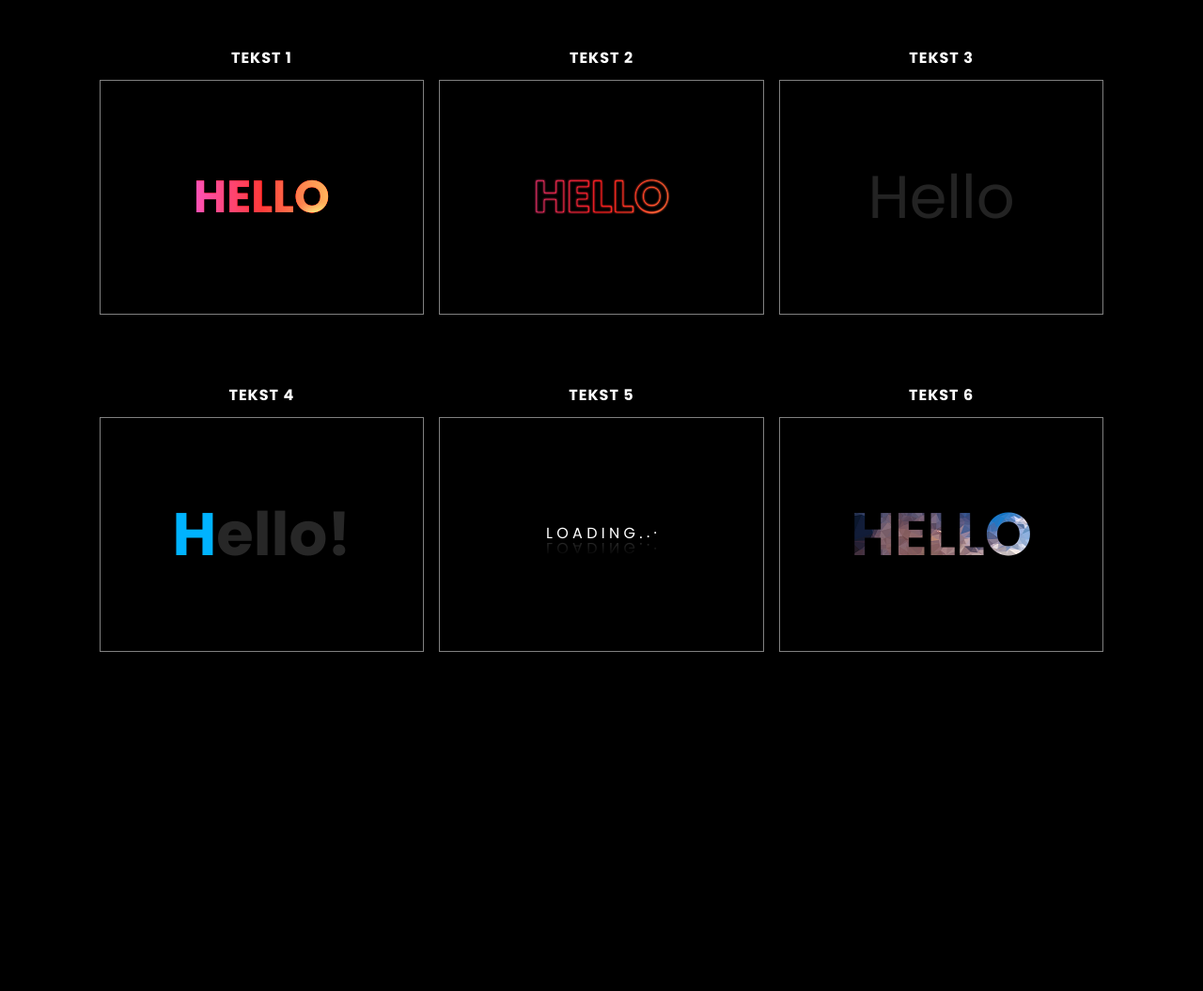
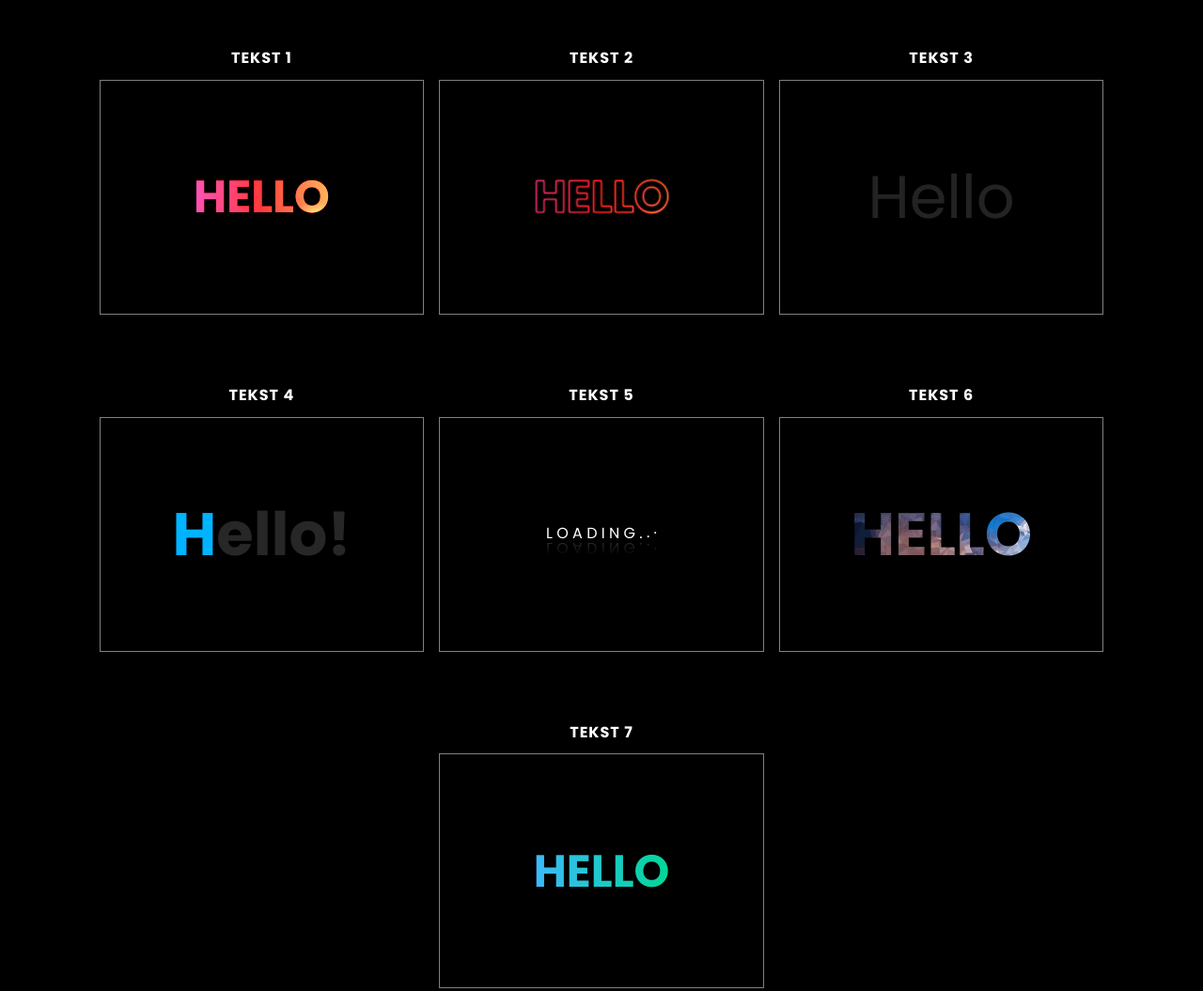
Before and after one commit to usigna/codebook, a plain HTML site: page pages/codes/text.html in a window 1280 px wide. Shown: the part 120-1175 px from the top of the page at 94% size. Before the commit the page ends 846 px from the top, so only its background shows below. Drawn offline with nearby package versions, Linux system fonts and the light colour scheme.

Commit message:
Add gradient text

```diff
--- a/css/text.css
+++ b/css/text.css
@@ -85,7 +85,7 @@
 }
 
 /* tekst 3 */
-.text-3__span {
+.text-3 {
   color: rgba(39, 39, 39, 0.9);
   font-size: 4rem;
   text-shadow: -1px 1px 5px rgba(0, 0, 0, 1);
@@ -203,7 +203,7 @@
 }
 
 /* tekst 6 */
-.text-6__span {
+.text-6 {
   font-size: 4rem;
   font-weight: bold;
   text-transform: uppercase;
@@ -212,3 +212,16 @@
   -webkit-background-clip: text;
   background-clip: text;
 }
+
+/* tekst 7 */
+.text-7 {
+  font-size: 3rem;
+  font-weight: bold;
+  text-transform: uppercase;
+  background: rgb(60,185,252);
+  background: -webkit-gradient(linear, left top, right top, from(rgba(60,185,252,1)), to(rgba(2,215,150,1)));
+  background: -o-linear-gradient(left, rgba(60,185,252,1) 0%, rgba(2,215,150,1) 100%);
+  background: linear-gradient(90deg, rgba(60,185,252,1) 0%, rgba(2,215,150,1) 100%);
+  -webkit-background-clip: text;
+  -webkit-text-fill-color: transparent;
+}
--- a/pages/codes/text.html
+++ b/pages/codes/text.html
@@ -54,7 +54,7 @@
           <h2 class="code__title">Tekst 3</h2>
           <div class="code__box">
             <div class="text-3__wrapper">
-              <span class="text-3__span">Hello</span>
+              <p class="text-3">Hello</p>
             </div>
           </div>
         </div>
@@ -92,7 +92,15 @@
           <h2 class="code__title">Tekst 6</h2>
           <div class="code__box">
             <div class="text-6__wrapper">
-              <span class="text-6__span">Hello</span>
+              <p class="text-6">Hello</p>
+            </div>
+          </div>
+        </div>
+        <div class="code__wrapper">
+          <h2 class="code__title">Tekst 7</h2>
+          <div class="code__box">
+            <div class="text-7__wrapper">
+              <p class="text-7">Hello</p>
             </div>
           </div>
         </div>
```
